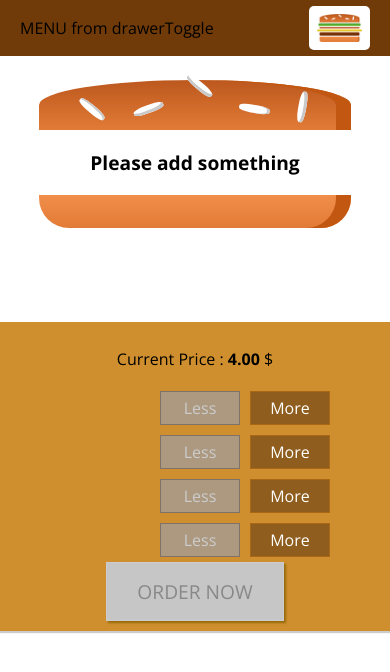
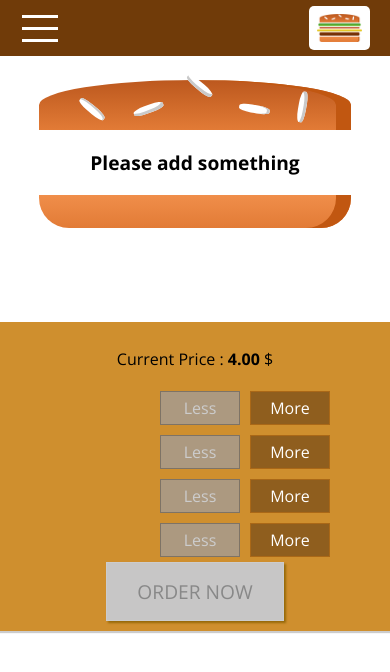
Before and after one commit to momtysamby/BurgerBuilder, a React app: page / in a window 390 px wide. Shown: the top 672 px of the page. Built offline with nearby package versions, Linux system fonts and the light colour scheme.

Commit message:
Menu icon added for mobiles

```diff
--- a/src/components/Navigation/SideDrawer/DrawerToggle/DrawerToggle.css
+++ b/src/components/Navigation/SideDrawer/DrawerToggle/DrawerToggle.css
@@ -0,0 +1,23 @@
+.DrawerToggle {
+    width: 40px;
+    height: 100%;
+    display: flex;
+    flex-flow: column;
+    justify-content: space-around;
+    align-items: center;
+    padding: 10px 0;
+    box-sizing: border-box;
+    cursor: pointer;
+}
+
+.DrawerToggle div {
+    width: 90%;
+    height: 3px;
+    background-color: white;
+}
+
+@media (min-width: 500px) {
+    .DrawerToggle {
+        display: none;
+    }
+}
--- a/src/components/Navigation/SideDrawer/DrawerToggle/DrawerToggle.js
+++ b/src/components/Navigation/SideDrawer/DrawerToggle/DrawerToggle.js
@@ -1,8 +1,11 @@
 import React from 'react'
+import classes from './DrawerToggle.css'
 
 const drawerToggle = (props) => (
-    <div onClick={props.clicked}>
-        MENU from drawerToggle
+    <div className={classes.DrawerToggle} onClick={props.clicked}>
+        <div></div>
+        <div></div>
+        <div></div>
     </div>
 )
 
```
